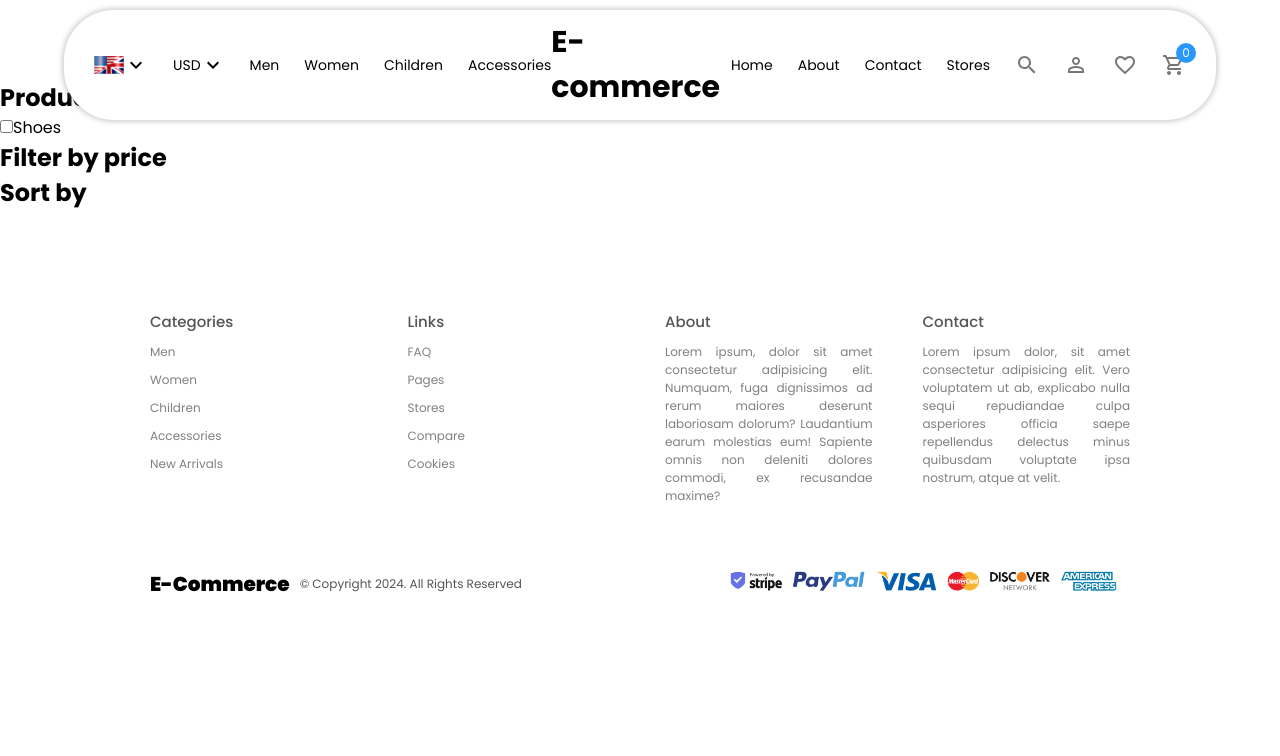
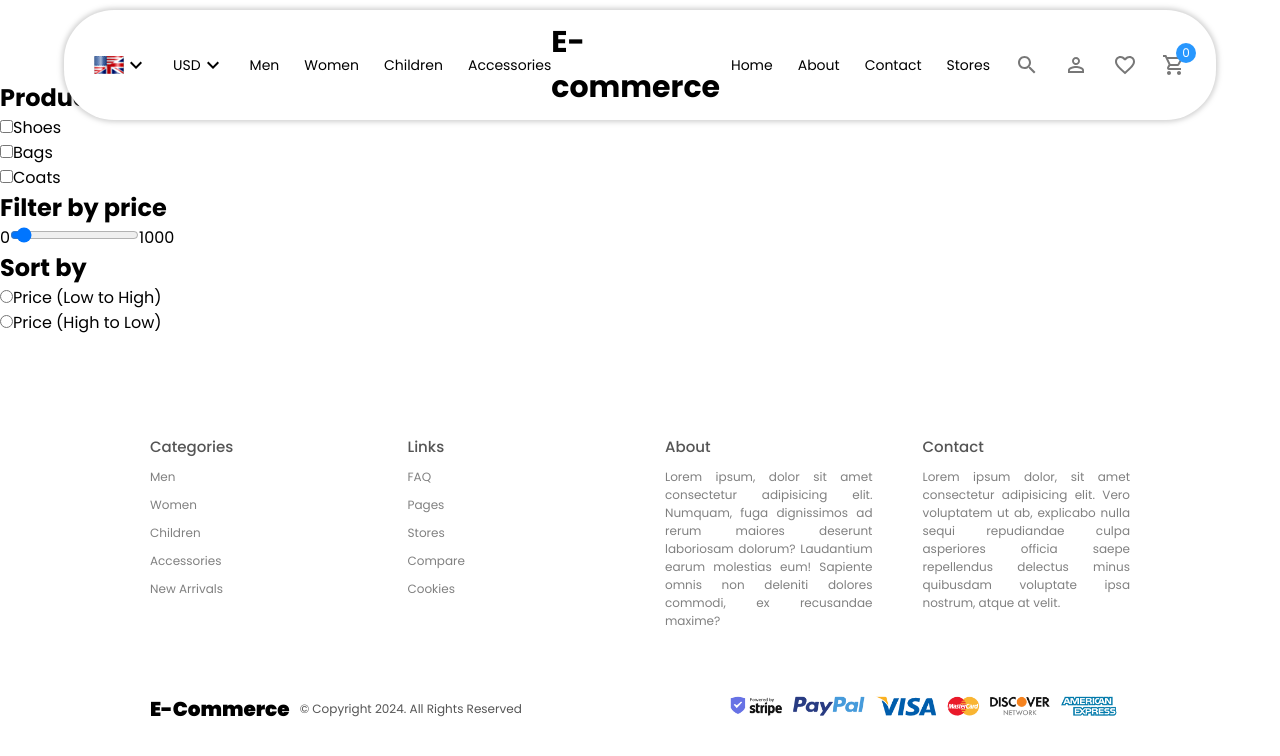
Before and after one commit to RizwanAhmed3000/E-commerce, a React (Create React App) app in the folder client/: page /products/1 in a window 1280 px wide. Shown: the top 756 px of the page. Built offline with nearby package versions, Linux system fonts and the light colour scheme.

Commit message:
left part for products page

```diff
--- a/client/src/Pages/Products/Products.jsx
+++ b/client/src/Pages/Products/Products.jsx
@@ -12,12 +12,41 @@ const Products = () => {
                             Shoes
                         </label>
                     </div>
+                    <div className="inputItem">
+                        <input type="checkbox" id="2" value={2}/>
+                        <label htmlFor="2">
+                            Bags
+                        </label>
+                    </div>
+                    <div className="inputItem">
+                        <input type="checkbox" id="3" value={3}/>
+                        <label htmlFor="3">
+                            Coats
+                        </label>
+                    </div>
                 </div>
                 <div className="filterItem">
                     <h2>Filter by price</h2>
+                    <div className="inputItem">
+                        <span>0</span>
+                        <input type="range" min={0} max={1000}/>
+                        <span>1000</span>
+                    </div>
                 </div>
                 <div className="filterItem">
                     <h2>Sort by</h2>
+                    <div className="inputItem">
+                        <input type="radio" id='asc' value='asc' name='price' />
+                        <label htmlFor="asc">
+                            Price (Low to High)
+                        </label>
+                    </div>
+                    <div className="inputItem">
+                        <input type="radio" id='dsc' value='dsc' name='price' />
+                        <label htmlFor="dsc">
+                            Price (High to Low)
+                        </label>
+                    </div>
                 </div>
             </div>
             <div className="right"></div>
```
